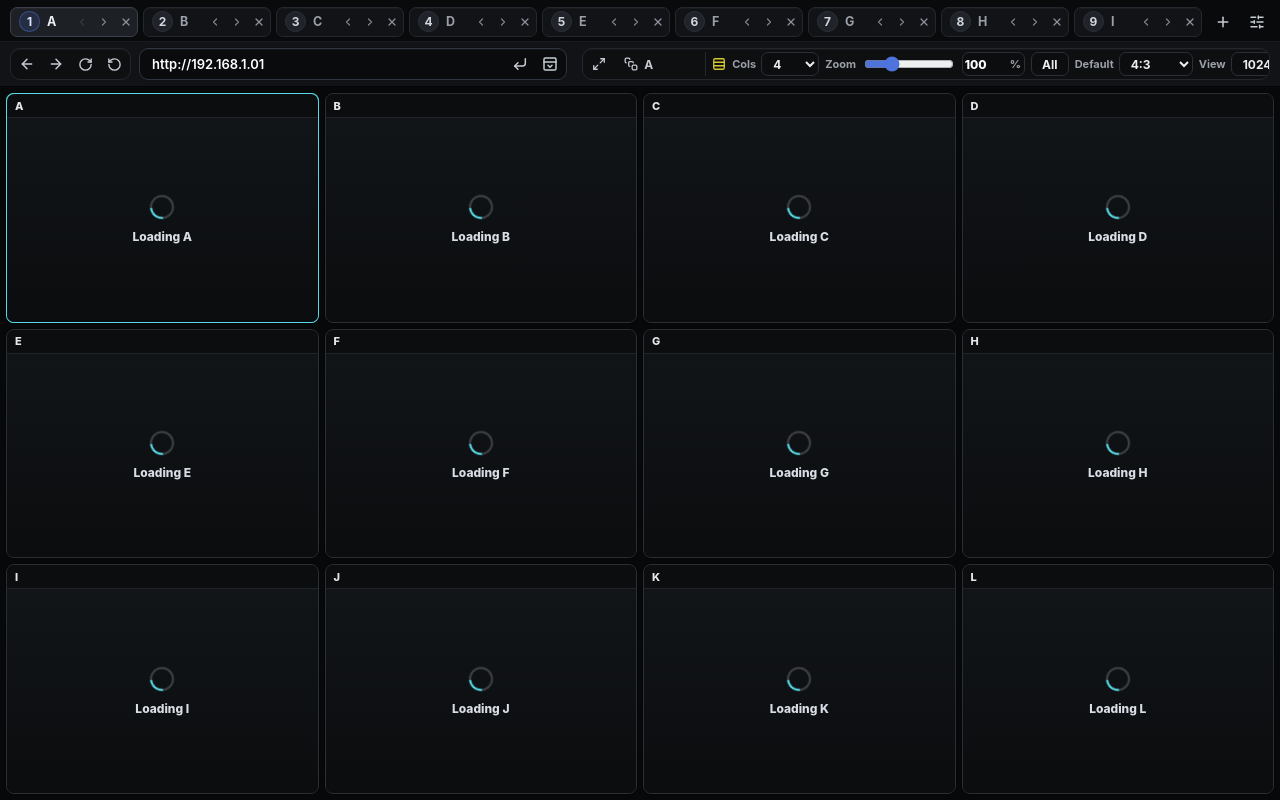
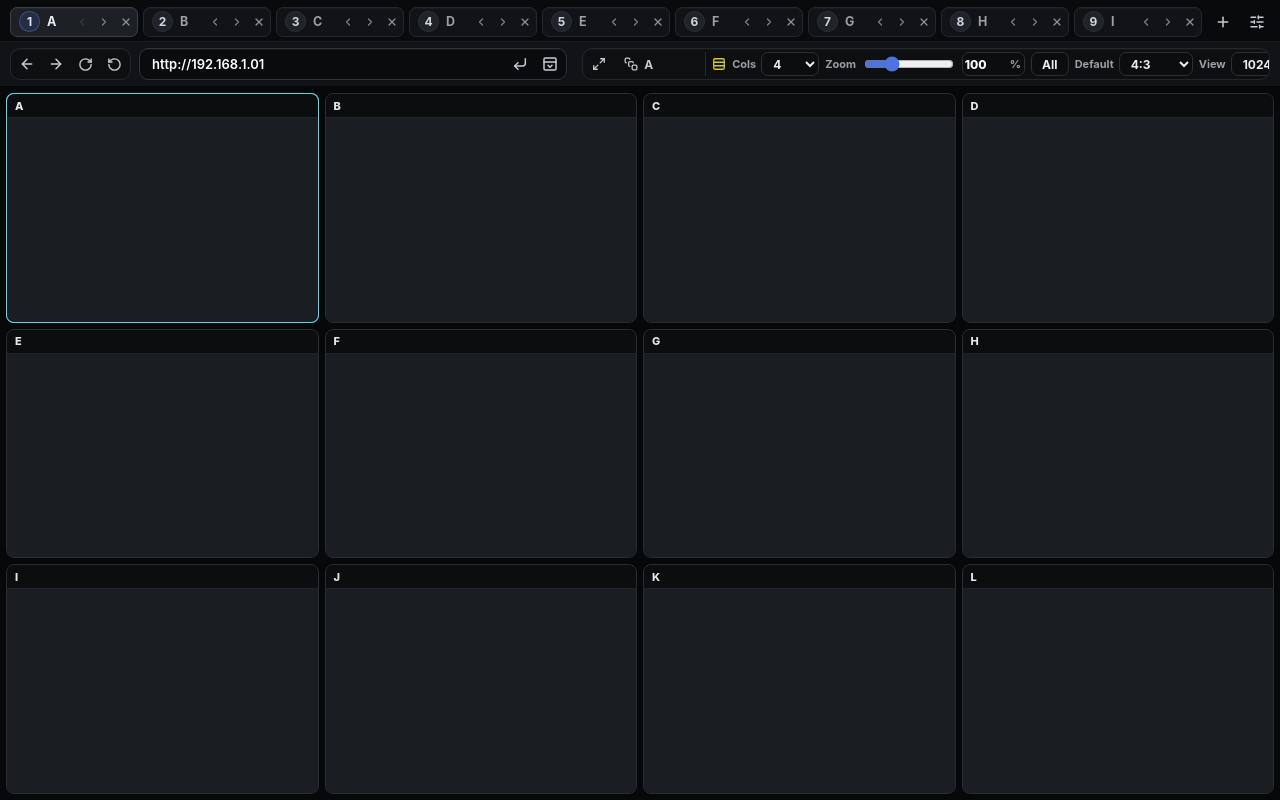
Before and after one commit to nestoff/DITBrowse-skaahoj, a React (Vite) app: page / in a window 1280 px wide. Built offline with nearby package versions, Linux system fonts and the light colour scheme.

Commit message:
Revert "fix: mask webview loads with tile loading state"
This reverts commit 31e80c6fbbff7e35f93480123783670548992de5.

```diff
--- a/src/renderer/components/WebviewTile.tsx
+++ b/src/renderer/components/WebviewTile.tsx
@@ -14,10 +14,6 @@ const TILE_LABEL_HEIGHT = 24;
 const BLANK_WEBVIEW_URL = `data:text/html;charset=utf-8,${encodeURIComponent(
   '<!doctype html><html><head><meta name="color-scheme" content="dark"><style>html,body{margin:0;width:100%;height:100%;background:#1b1d1f;}</style></head><body></body></html>'
 )}`;
-
-function isBlankWebviewUrl(url: string): boolean {
-  return !url || url === BLANK_WEBVIEW_URL || url.startsWith("data:text/html");
-}
 
 function safeSendToWebview(
   webview: Electron.WebviewTag,
@@ -140,7 +136,6 @@ function WebviewTileComponent({
   const [webviewUrl, setWebviewUrl] = useState(() =>
     loadDelayMs <= 0 ? normalizeCameraUrl(tile.url) || BLANK_WEBVIEW_URL : BLANK_WEBVIEW_URL
   );
-  const [loading, setLoading] = useState(() => Boolean(normalizeCameraUrl(tile.url)));
   const [temporaryView, setTemporaryView] = useState(DEFAULT_TEMPORARY_VIEW);
   const temporaryViewRef = useRef(DEFAULT_TEMPORARY_VIEW);
   const committedNavigationRef = useRef<string | null>(null);
@@ -186,12 +181,8 @@ function WebviewTileComponent({
       return;
     }
 
-    if (webviewUrl !== nextUrl) {
-      setFailed(false);
-      setLoading(!isBlankWebviewUrl(nextUrl));
-      setWebviewUrl(nextUrl);
-    }
-  }, [initialLoadReady, tile.url, webviewUrl]);
+    setWebviewUrl((currentUrl) => (currentUrl === nextUrl ? currentUrl : nextUrl));
+  }, [initialLoadReady, tile.url]);
 
   const frame = {
     width: bounds.width,
@@ -220,34 +211,18 @@ function WebviewTileComponent({
       return;
     }
 
-    const clearFailure = (): void => {
-      setFailed(false);
-      if (!isBlankWebviewUrl(webview.getAttribute("src") ?? webviewUrl)) {
-        setLoading(true);
-      }
-    };
-    const finishLoading = (): void => {
-      const loadedUrl =
-        typeof webview.getURL === "function"
-          ? webview.getURL()
-          : webview.getAttribute("src") ?? webviewUrl;
-      if (!isBlankWebviewUrl(loadedUrl)) {
-        setLoading(false);
-      }
-    };
+    const clearFailure = (): void => setFailed(false);
     const markFailure = (event: Event): void => {
       const failureEvent = event as Event & { errorCode?: number; isMainFrame?: boolean };
       if (failureEvent.isMainFrame !== true || failureEvent.errorCode === -3) {
         return;
       }
 
-      setLoading(false);
       setFailed(true);
     };
     const selectTile = (): void => onSelectTile(tile.id);
     const fillCredential = (): void => {
       setFailed(false);
-      finishLoading();
       if (savedCredential) {
         safeSendToWebview(webview, "ditbrowse:credential-fill", savedCredential);
       }
@@ -296,7 +271,6 @@ function WebviewTileComponent({
       }
     };
     webview.addEventListener("did-start-loading", clearFailure);
-    webview.addEventListener("did-stop-loading", finishLoading);
     webview.addEventListener("did-fail-load", markFailure);
     webview.addEventListener("did-finish-load", fillCredential);
     webview.addEventListener("did-navigate", commitNavigationUrl);
@@ -306,7 +280,6 @@ function WebviewTileComponent({
     webview.addEventListener("ipc-message", captureCredential);
     return () => {
       webview.removeEventListener("did-start-loading", clearFailure);
-      webview.removeEventListener("did-stop-loading", finishLoading);
       webview.removeEventListener("did-fail-load", markFailure);
       webview.removeEventListener("did-finish-load", fillCredential);
       webview.removeEventListener("did-navigate", commitNavigationUrl);
@@ -321,8 +294,7 @@ function WebviewTileComponent({
     onSelectTile,
     onUrlCommitted,
     savedCredential,
-    tile.id,
-    webviewUrl
+    tile.id
   ]);
 
   useEffect(() => {
@@ -408,8 +380,6 @@ function WebviewTileComponent({
       ? `translate(${temporaryView.offsetX}px, ${temporaryView.offsetY}px) scale(${scale})`
       : `scale(${scale})`;
   const activationLabel = `Activate ${tile.title || tile.url || "tile"}`;
-  const loadingLabel = `Loading ${tile.title || tile.url || "page"}`;
-  const showLoadingOverlay = loading && !failed;
   const handleInactivePointerDown = useCallback(
     (event: ReactPointerEvent<HTMLDivElement>): void => {
       event.preventDefault();
@@ -437,9 +407,7 @@ function WebviewTileComponent({
         <webview
           ref={webviewRef}
           data-tile-id={tile.id}
-          className={["camera-webview", showLoadingOverlay ? "loading" : ""]
-            .filter(Boolean)
-            .join(" ")}
+          className="camera-webview"
           src={webviewUrl}
           partition={tile.partition}
           preload={webviewPreloadPath ?? undefined}
@@ -462,12 +430,6 @@ function WebviewTileComponent({
             onPointerDown={handleInactivePointerDown}
           />
         )}
-        {showLoadingOverlay && (
-          <div className="tile-loading" role="status" aria-label={loadingLabel}>
-            <div className="tile-loading-spinner" />
-            <span>{loadingLabel}</span>
-          </div>
-        )}
       </div>
       {failed && (
         <div className="tile-error">
--- a/src/renderer/styles.css
+++ b/src/renderer/styles.css
@@ -912,10 +912,6 @@ textarea::selection {
   background: var(--blank-page);
 }
 
-.camera-webview.loading {
-  opacity: 0;
-}
-
 .tile-activation-catcher {
   position: absolute;
   inset: 0;
@@ -946,42 +942,10 @@ textarea::selection {
   white-space: nowrap;
 }
 
-.tile-loading {
-  position: absolute;
-  inset: 0;
-  z-index: 3;
-  display: flex;
-  flex-direction: column;
-  align-items: center;
-  justify-content: center;
-  gap: 10px;
-  pointer-events: none;
-  background:
-    linear-gradient(180deg, rgba(18, 21, 24, 0.98), rgba(11, 13, 15, 0.98));
-  color: #d9dee6;
-  font-size: 12px;
-  font-weight: 760;
-}
-
-.tile-loading-spinner {
-  width: 24px;
-  height: 24px;
-  border: 2px solid rgba(217, 222, 230, 0.22);
-  border-top-color: var(--accent-cyan);
-  border-radius: 50%;
-  animation: tile-loading-spin 720ms linear infinite;
-}
-
-@keyframes tile-loading-spin {
-  to {
-    transform: rotate(360deg);
-  }
-}
-
 .tile-error {
   position: absolute;
   inset: 34px 8px 8px;
-  z-index: 4;
+  z-index: 3;
   display: flex;
   flex-direction: column;
   justify-content: center;
```
Also changed, not shown: 1 other file (tests, documents, lock files or other folders).
